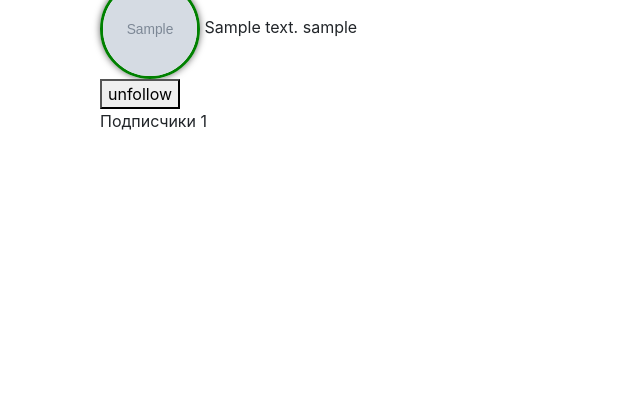
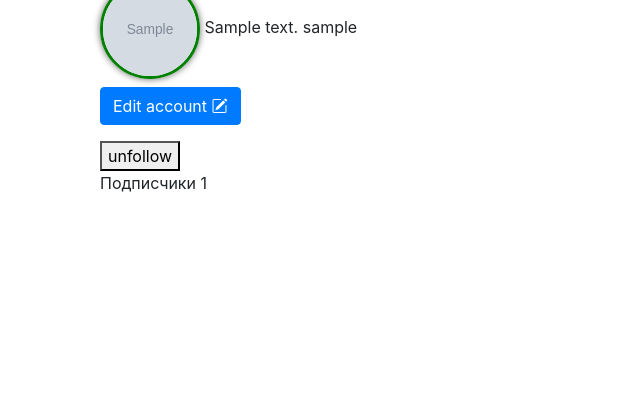
Before and after one commit to amirAkhmetzhanov94/insta_clone, a Django app: page /profile/1/ in a window 1280 px wide. Shown: the part 347-767 px from the top of the page, without its empty margins (0-640 px from the left). Run offline with Django 3.2, Linux system fonts and the light colour scheme; a user stored in the database is signed in; tables that the repository leaves empty hold one stand-in row (values such as "Sample post"); grey boxes marked "Sample" are stand-in pictures.

Commit message:
HW-62 Добавил кнопку редактирования профиля пользователя в шаблон 'user_detail'

```diff
--- a/source/accounts/templates/user_detail.html
+++ b/source/accounts/templates/user_detail.html
@@ -13,6 +13,13 @@
         {% endif %}
         {{ user_obj.profile.about }}
         {{ user_obj.username }}
+        {% ifequal user user_obj %}
+        <p>
+            <a class="btn btn-primary mt-2" href="{% url "profile_edit" user_obj.pk %}">
+                Edit account <i class="bi bi-pencil-square"></i>
+            </a>
+        </p>
+        {% endifequal %}
         <form action="{% url "follower-gateway" user_obj.pk %}" method="post">
             {% csrf_token %}
             <button type="submit" name="user_id" value="{{ user_obj.id }}">
```
